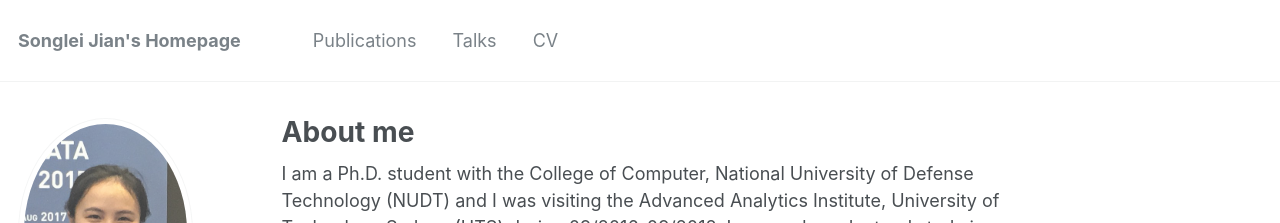
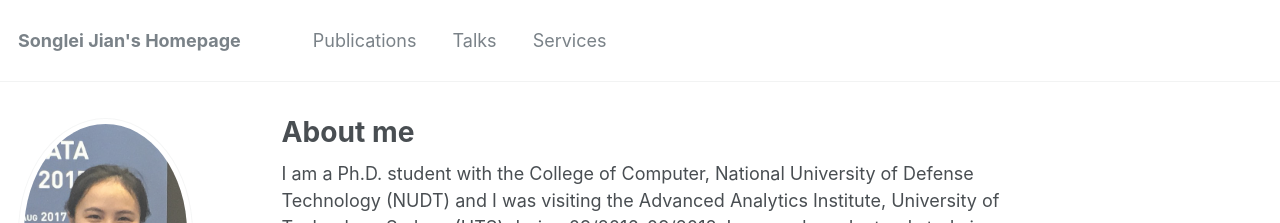
Before and after one commit to jiansonglei/jiansonglei.github.io, a Jekyll site: the page built from _pages/about.md, in a window 1280 px wide. Shown: the top 223 px of the page. Built offline with Jekyll 4.4.1, drawn with Linux system fonts in a browser that asks for light colours; some web fonts are replaced; a script that is not in the unit is left out.

Commit message:
navigation

```diff
--- a/_data/navigation.yml
+++ b/_data/navigation.yml
@@ -6,5 +6,5 @@ main:
   - title: "Talks"
     url: /talks/
 
-  - title: "CV"
+  - title: "Services"
     url: /cv/
```
Also changed, not shown: 1 other file.
